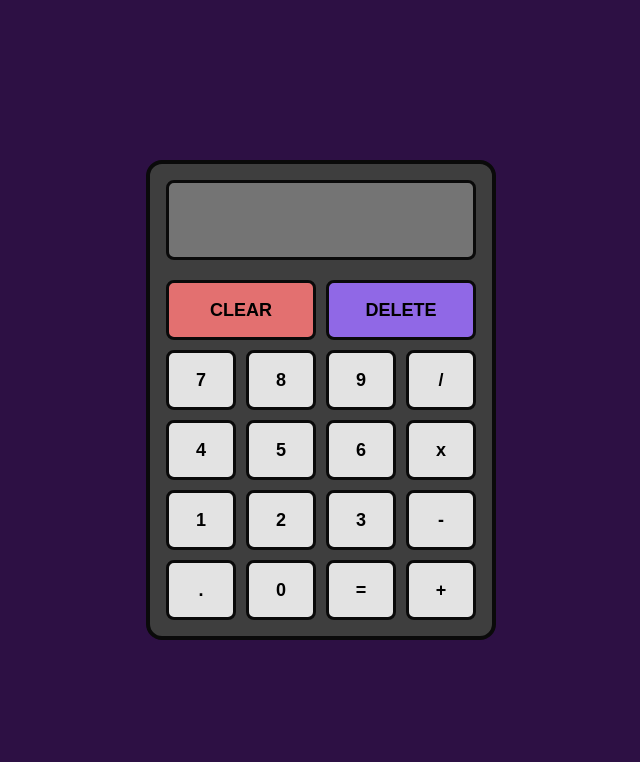
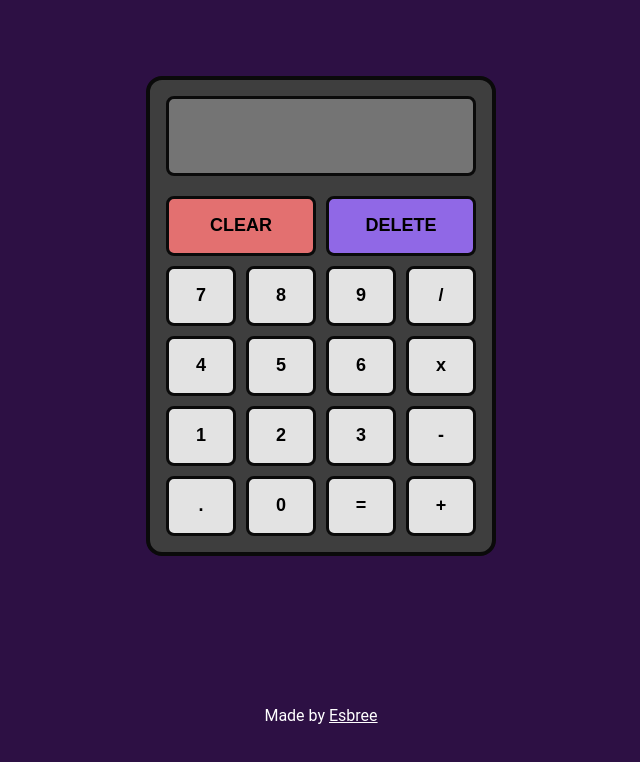
Before and after one commit to Esbree/Calculator, a plain HTML site: page index.html in a window 1280 px wide. Shown: the whole page, without its empty margins (319-959 px from the left). Drawn offline with Linux system fonts and the light colour scheme.

Commit message:
added link to github profile

```diff
--- a/index.html
+++ b/index.html
@@ -40,6 +40,9 @@
           <button data-operation class="btn">+</button>
         </div>
       </div>
+      <div>
+        <footer>Made by <a href="http://github.com/Esbree">Esbree</a></footer>
+      </div>
     </main>
   </body>
 </html>
--- a/styles.css
+++ b/styles.css
@@ -27,6 +27,7 @@ main {
   display: flex;
   align-items: center;
   justify-content: center;
+  flex-direction: column;
 }
 
 .calculator {
@@ -101,3 +102,11 @@ button:hover {
 #delete:hover {
   background-color: rgb(171, 134, 252);
 }
+
+footer {
+  margin-top: 150px;
+}
+
+a {
+  color: white;
+}
```
